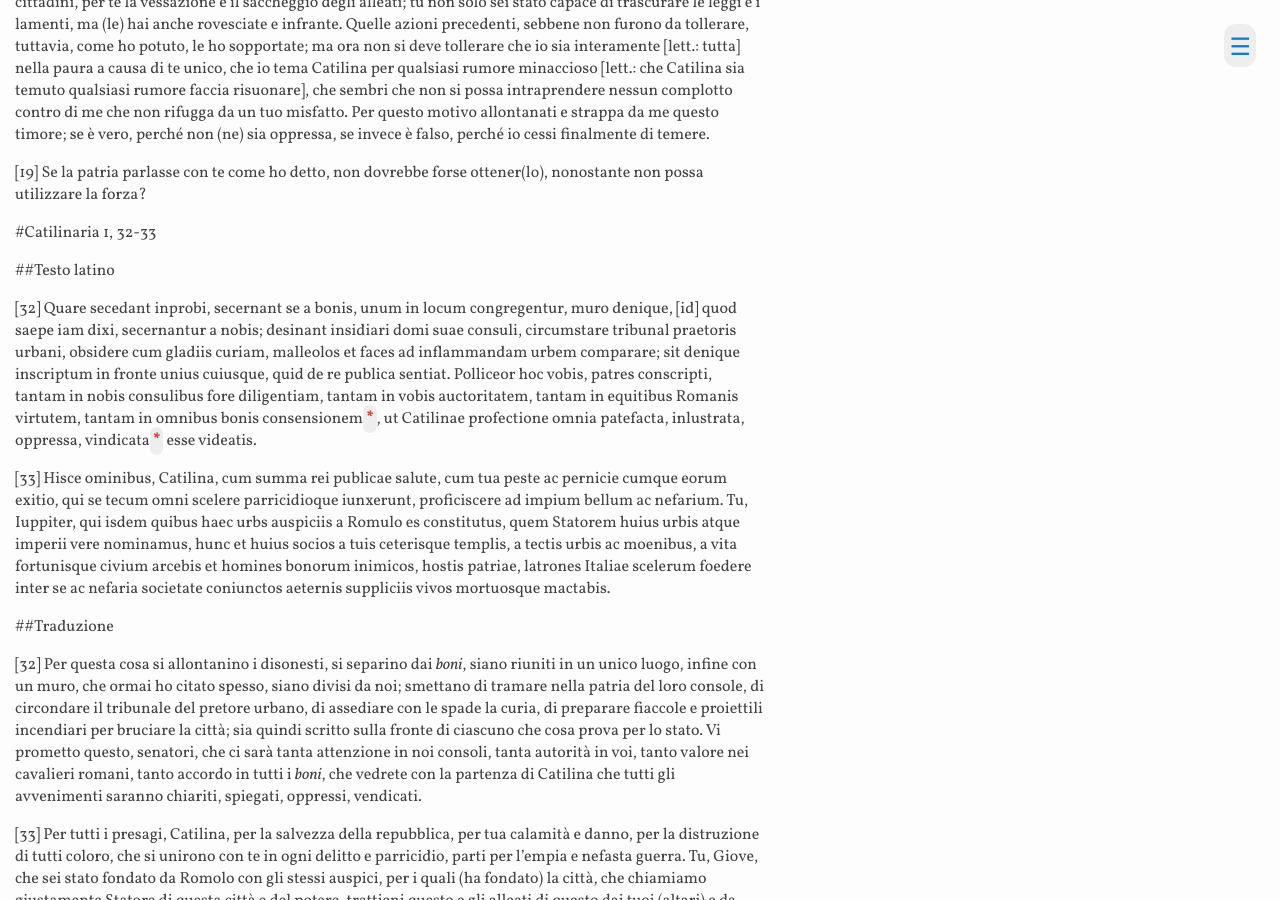
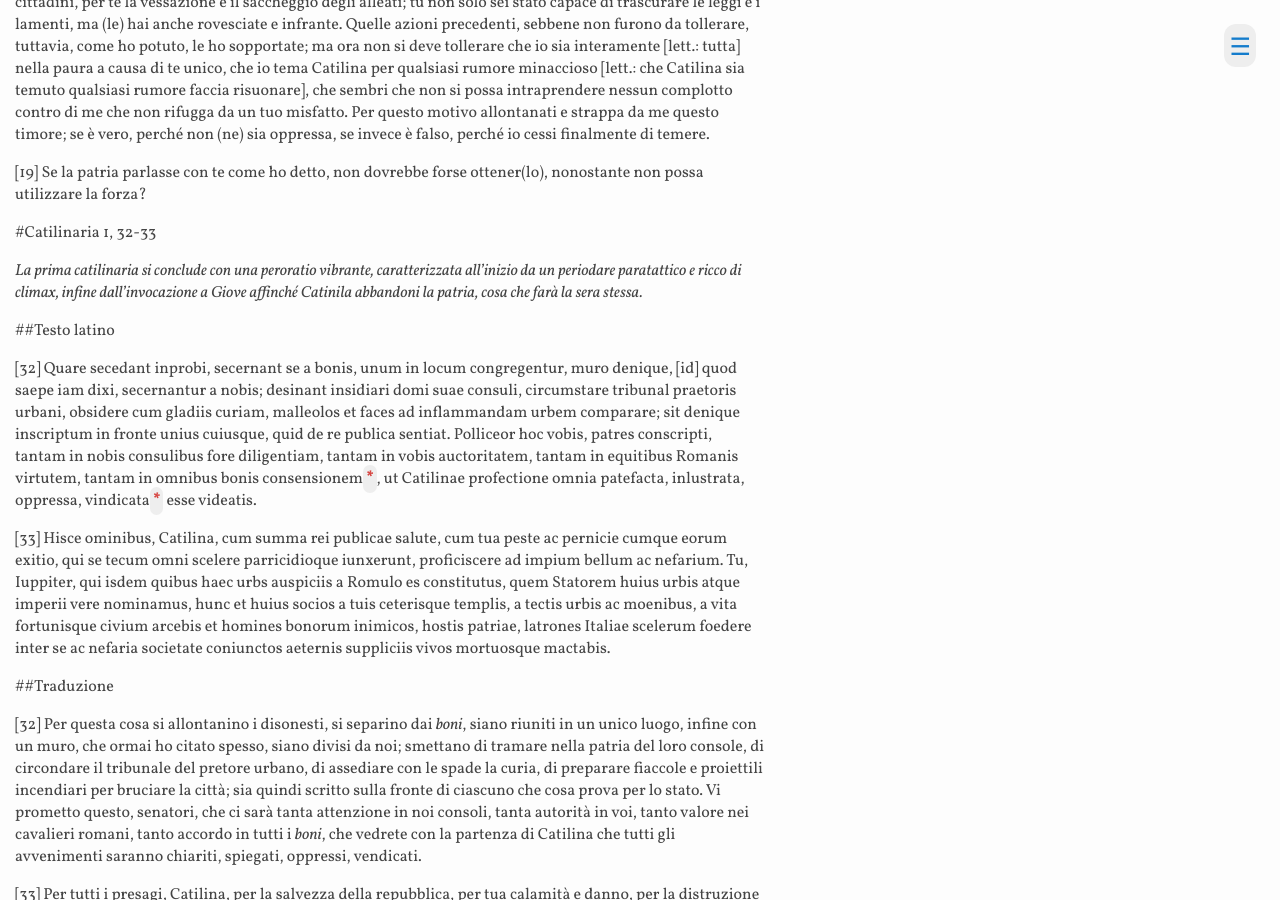
Before and after one commit to ProCicerone/ProCicerone.github.io, a Jekyll site: the page built from humanae/catilinaria.md, in a window 1280 px wide and 900 px high, scrolled down 3187 px. Built offline with Jekyll 4.4.1, drawn with Linux system fonts in a browser that asks for light colours.

Commit message:
Aggiunge intro catilinaria 3

```diff
--- a/humanae/versioni/catilinaria3.md
+++ b/humanae/versioni/catilinaria3.md
@@ -1,4 +1,6 @@
 #Catilinaria 1, 32-33
+
+*La prima catilinaria si conclude con una peroratio vibrante, caratterizzata all'inizio da un periodare paratattico e ricco di climax, infine dall'invocazione a Giove affinché Catinila abbandoni la patria, cosa che farà la sera stessa.*
 
 ##Testo latino
 
```
